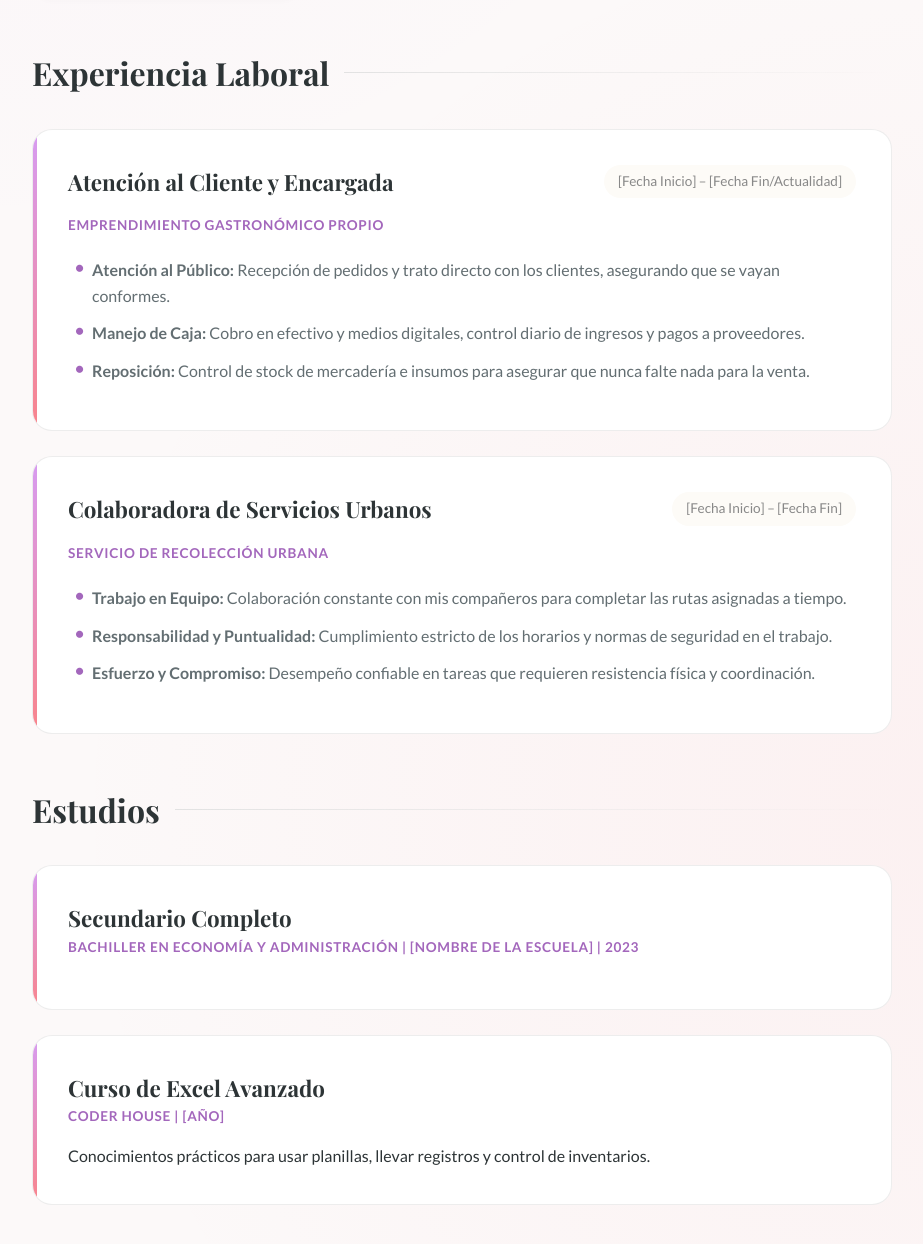
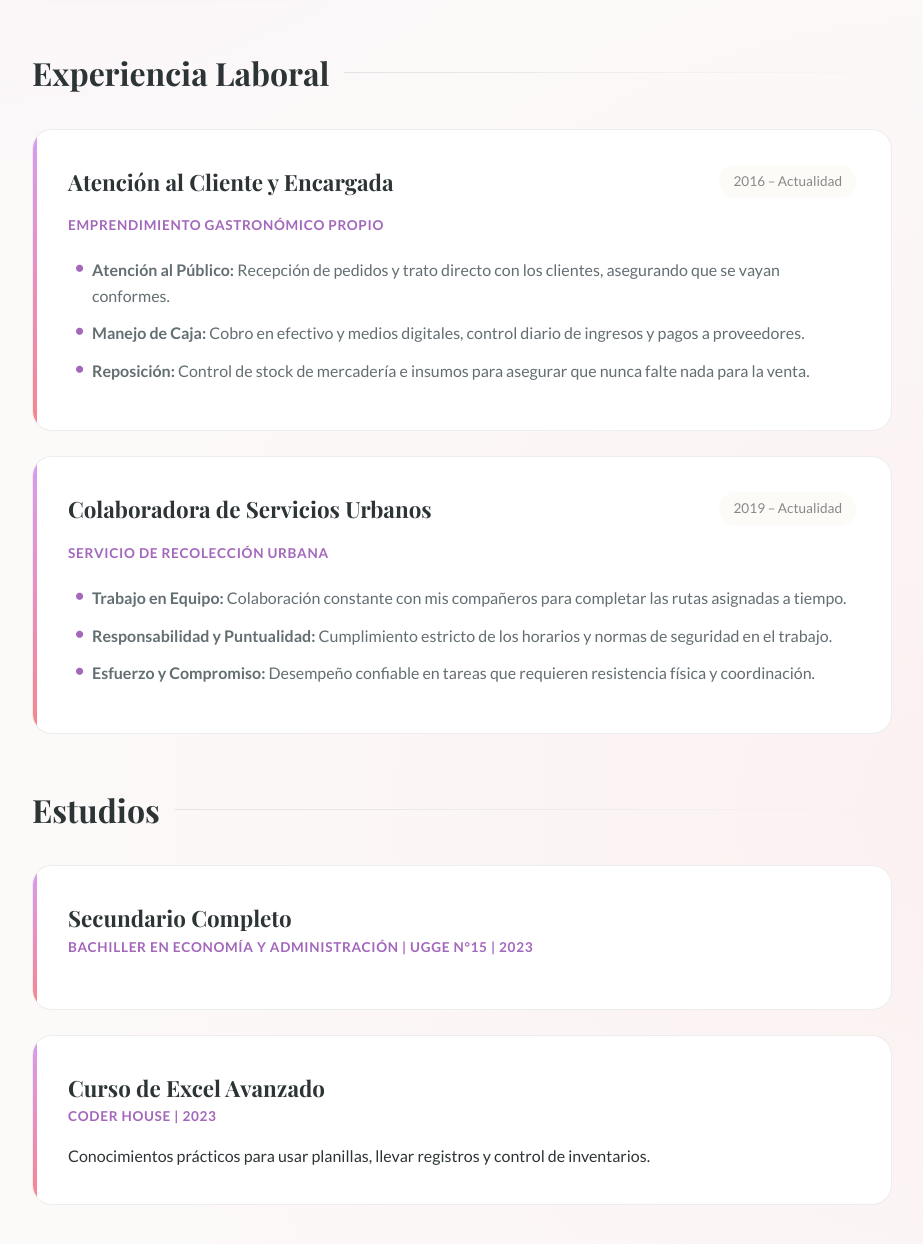
Before and after one commit to SIR8633/CV---RP, a plain HTML site: page index.html in a window 1280 px wide. Shown: the part 1166-2410 px from the top of the page, without its empty margins (178-1101 px from the left). Drawn offline with nearby package versions, Linux system fonts and the light colour scheme; a web font is replaced by a local one.

Commit message:
Update index.html

```diff
--- a/index.html
+++ b/index.html
@@ -75,7 +75,7 @@
                     <div class="job-header">
                         <h3>Atención al Cliente y Encargada</h3>
                         <!-- Placeholder claro para las fechas -->
-                        <span class="date">[Fecha Inicio] – [Fecha Fin/Actualidad]</span>
+                        <span class="date">2016 – Actualidad</span>
                     </div>
                     <p class="company">Emprendimiento Gastronómico Propio</p>
                     <ul class="job-details">
@@ -91,7 +91,7 @@
                 <div class="job">
                     <div class="job-header">
                         <h3>Colaboradora de Servicios Urbanos</h3>
-                        <span class="date">[Fecha Inicio] – [Fecha Fin]</span>
+                        <span class="date">2019 – Actualidad</span>
                     </div>
                     <p class="company">Servicio de Recolección Urbana</p>
                     <ul class="job-details">
@@ -110,11 +110,11 @@
                 <h2>Estudios</h2>
                 <div class="edu-item">
                     <h3>Secundario Completo</h3>
-                    <p>Bachiller en Economía y Administración | [Nombre de la Escuela] | 2023</p>
+                    <p>Bachiller en Economía y Administración | UGGE N°15 | 2023</p>
                 </div>
                 <div class="edu-item">
                     <h3>Curso de Excel Avanzado</h3>
-                    <p>Coder House | [Año]</p>
+                    <p>Coder House | 2023</p>
                     <p class="edu-detail">Conocimientos prácticos para usar planillas, llevar registros y control de
                         inventarios.</p>
                 </div>
```
